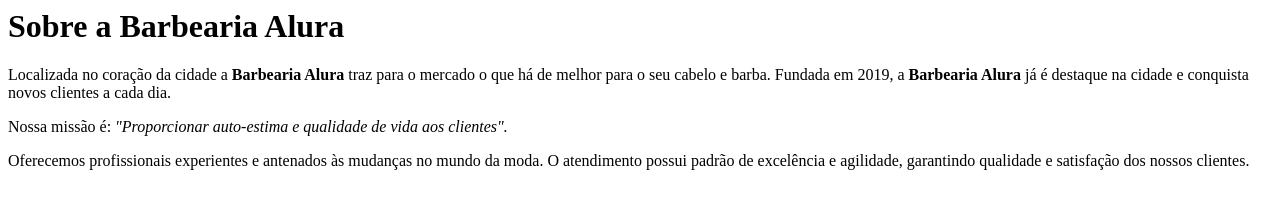
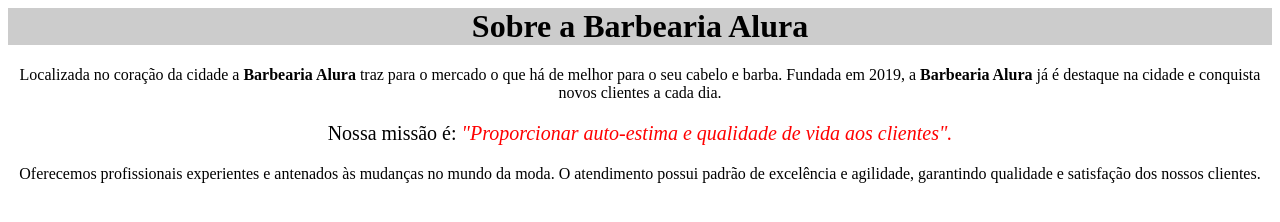
Before and after one commit to prof-anapaula/barbearia-alura1D, a plain HTML site: page principal1D.html in a window 1280 px wide. Drawn offline with Linux system fonts and the light colour scheme.

Commit message:
Add files via upload

```diff
--- a/principal1D.html
+++ b/principal1D.html
@@ -2,11 +2,12 @@
 <head>
 	<meta charset = "UTF-8">
 	<title>Barbearia Alura</title>
+	<link rel = "stylesheet" href = "style.css">
 </head>
 <body>
-	<h1>Sobre a Barbearia Alura</h1>
+	<h1 style = "text-align:center; background: #CCCCCC">Sobre a Barbearia Alura</h1>
 	<p>Localizada no coração da cidade a <strong>Barbearia Alura</strong> traz para o mercado o que há de melhor para o seu cabelo e barba. Fundada em 2019, a <strong>Barbearia Alura</strong> já é destaque na cidade e conquista novos clientes a cada dia.</p>
-	<p>Nossa missão é: <em>"Proporcionar auto-estima e qualidade de vida aos clientes".</em></p>
+	<p style = "font-size:20px">Nossa missão é: <em>"Proporcionar auto-estima e qualidade de vida aos clientes".</em></p>
 	<p>Oferecemos profissionais experientes e antenados às mudanças no mundo da moda. O atendimento possui padrão de excelência e agilidade, garantindo qualidade e satisfação dos nossos clientes.</p>
 </body>
 </html>
--- /dev/null
+++ b/style.css
@@ -0,0 +1,7 @@
+p{
+   text-align: center;
+}
+
+em {
+   color: red;
+}
```
